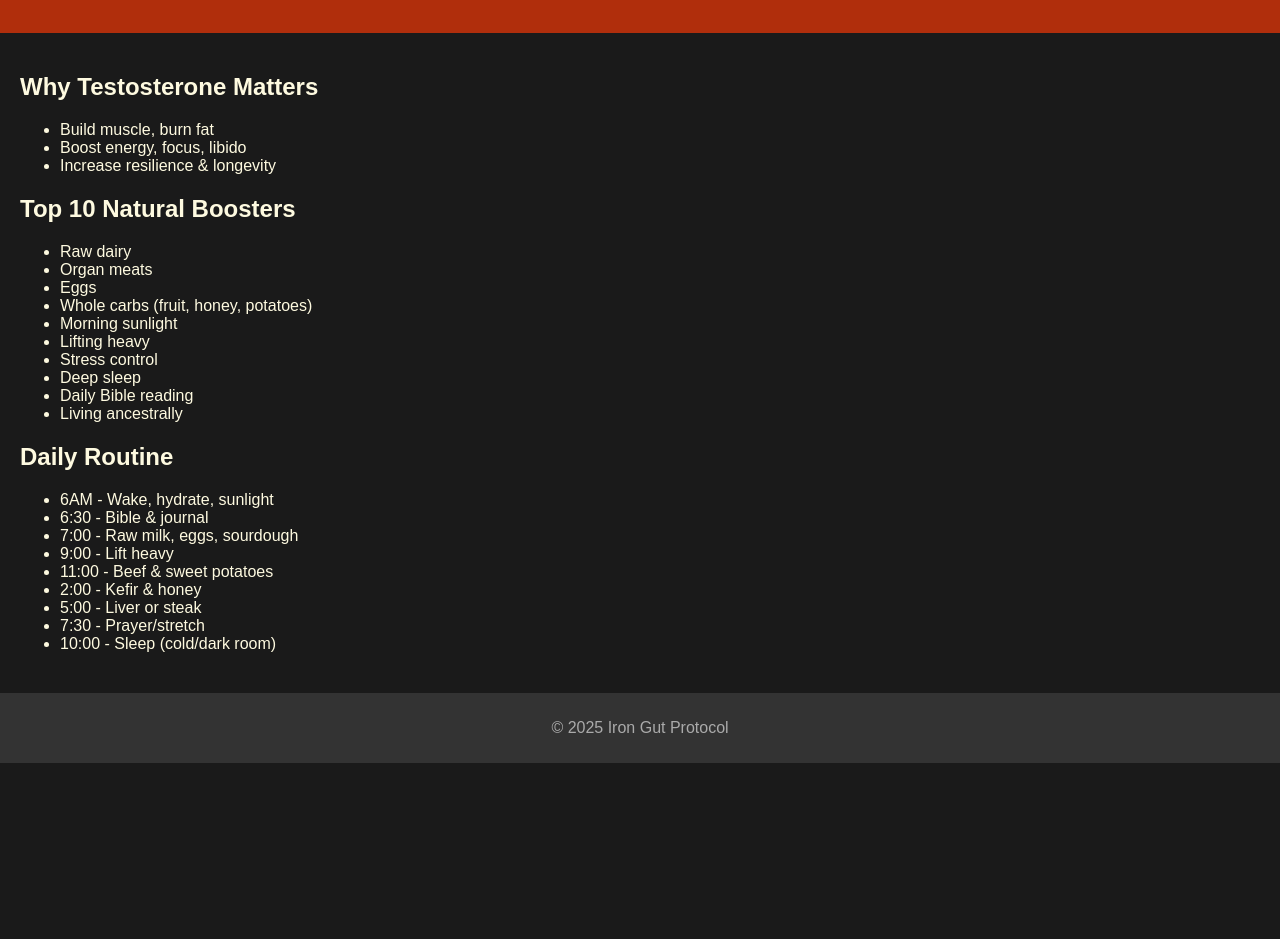
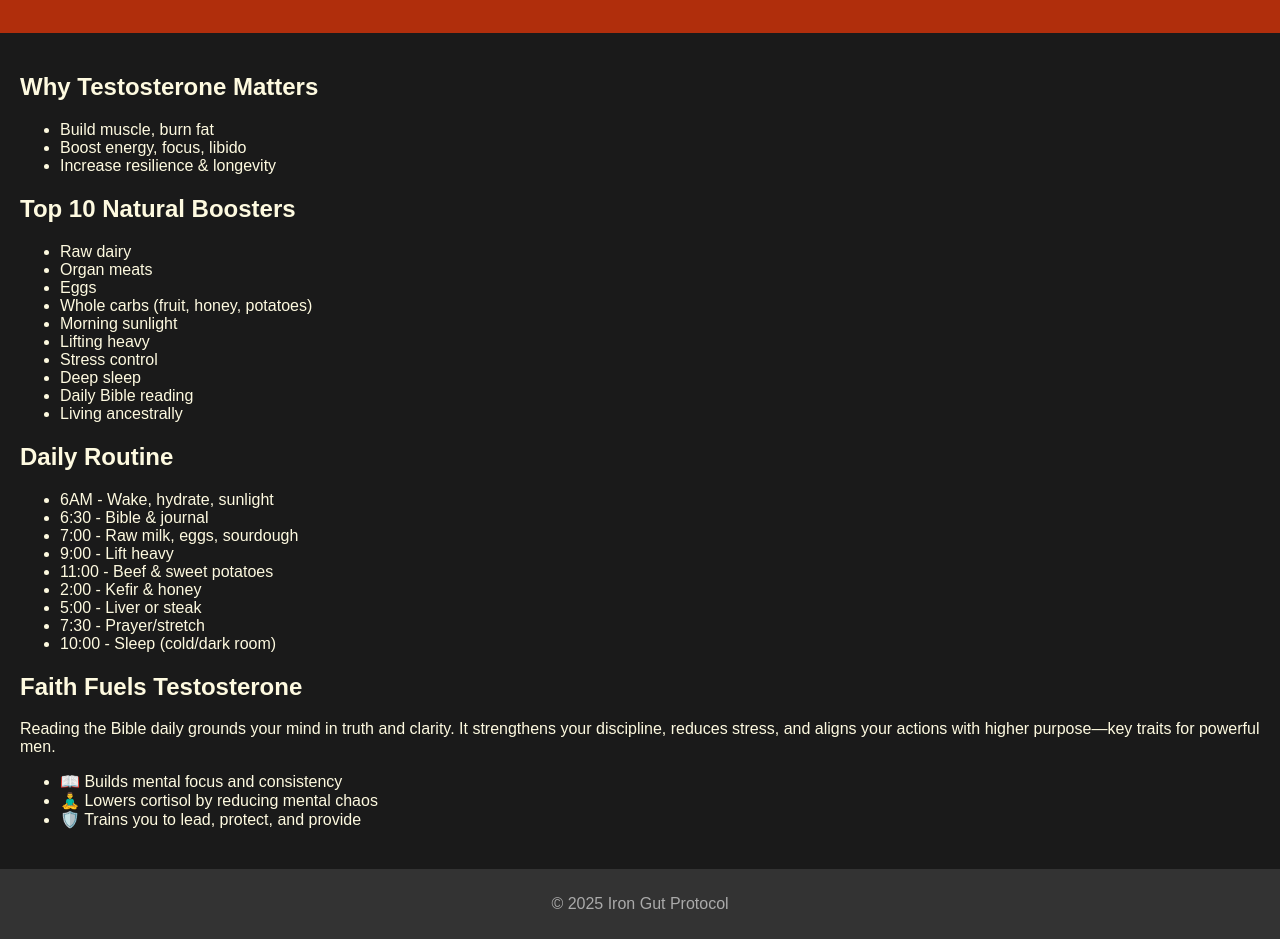
Before and after one commit to irongutprotocol/testosterone-blueprint, a plain HTML site: page index.html in a window 1280 px wide. Shown: the part 121-1060 px from the top of the page. Before the commit the page ends 884 px from the top, so only its background shows below. Drawn offline with Linux system fonts and the light colour scheme.

Commit message:
Update index.html

```diff
--- a/index.html
+++ b/index.html
@@ -50,7 +50,16 @@
         <li>10:00 - Sleep (cold/dark room)</li>
       </ul>
     </section>
-  </main>
+  <section>
+  <h2>Faith Fuels Testosterone</h2>
+  <p>Reading the Bible daily grounds your mind in truth and clarity. It strengthens your discipline, reduces stress, and aligns your actions with higher purpose—key traits for powerful men.</p>
+  <ul>
+    <li>📖 Builds mental focus and consistency</li>
+    <li>🧘‍♂️ Lowers cortisol by reducing mental chaos</li>
+    <li>🛡️ Trains you to lead, protect, and provide</li>
+  </ul>
+</section>
+</main>
   <footer>
     <p>&copy; 2025 Iron Gut Protocol</p>
   </footer>
```
